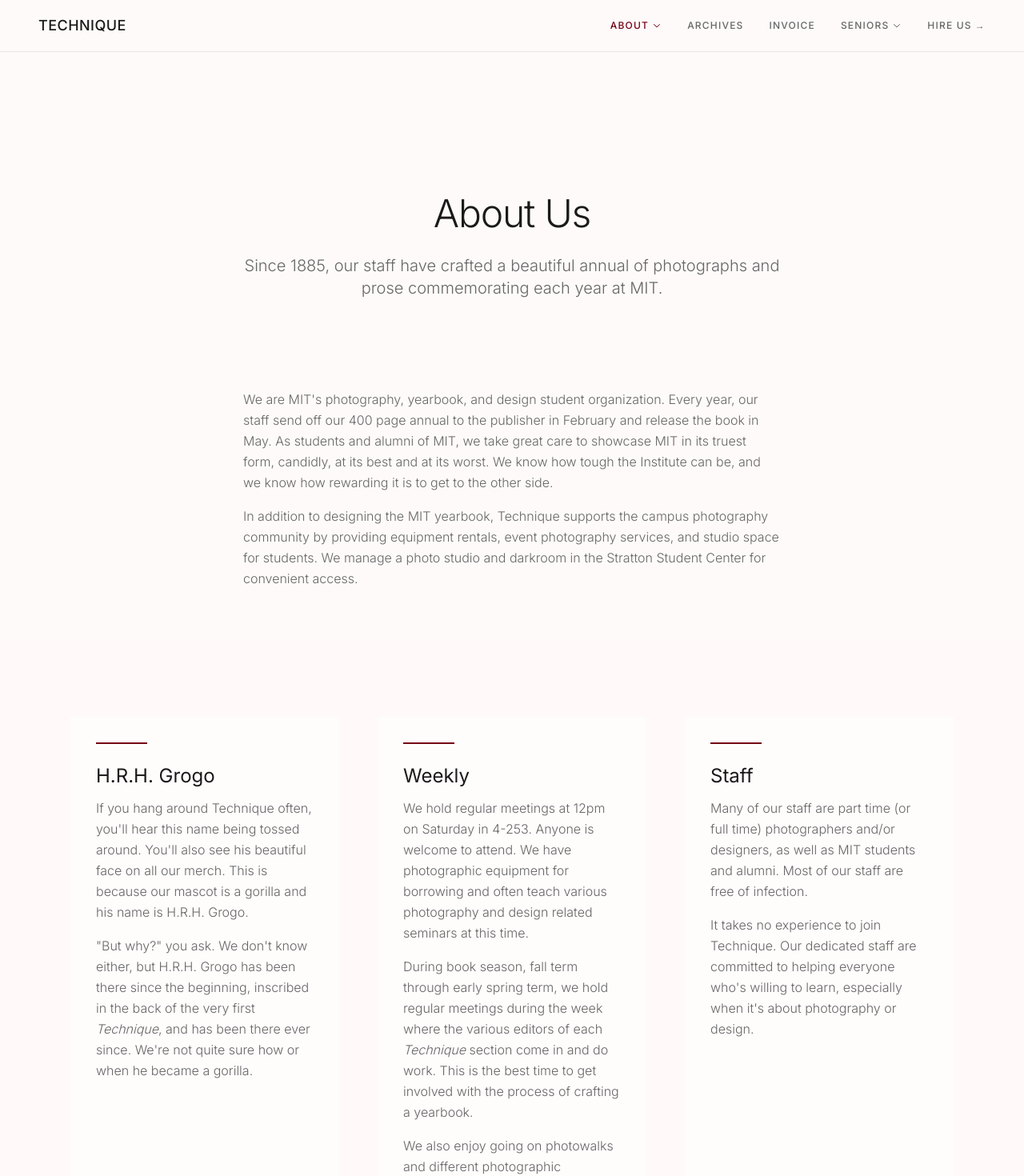
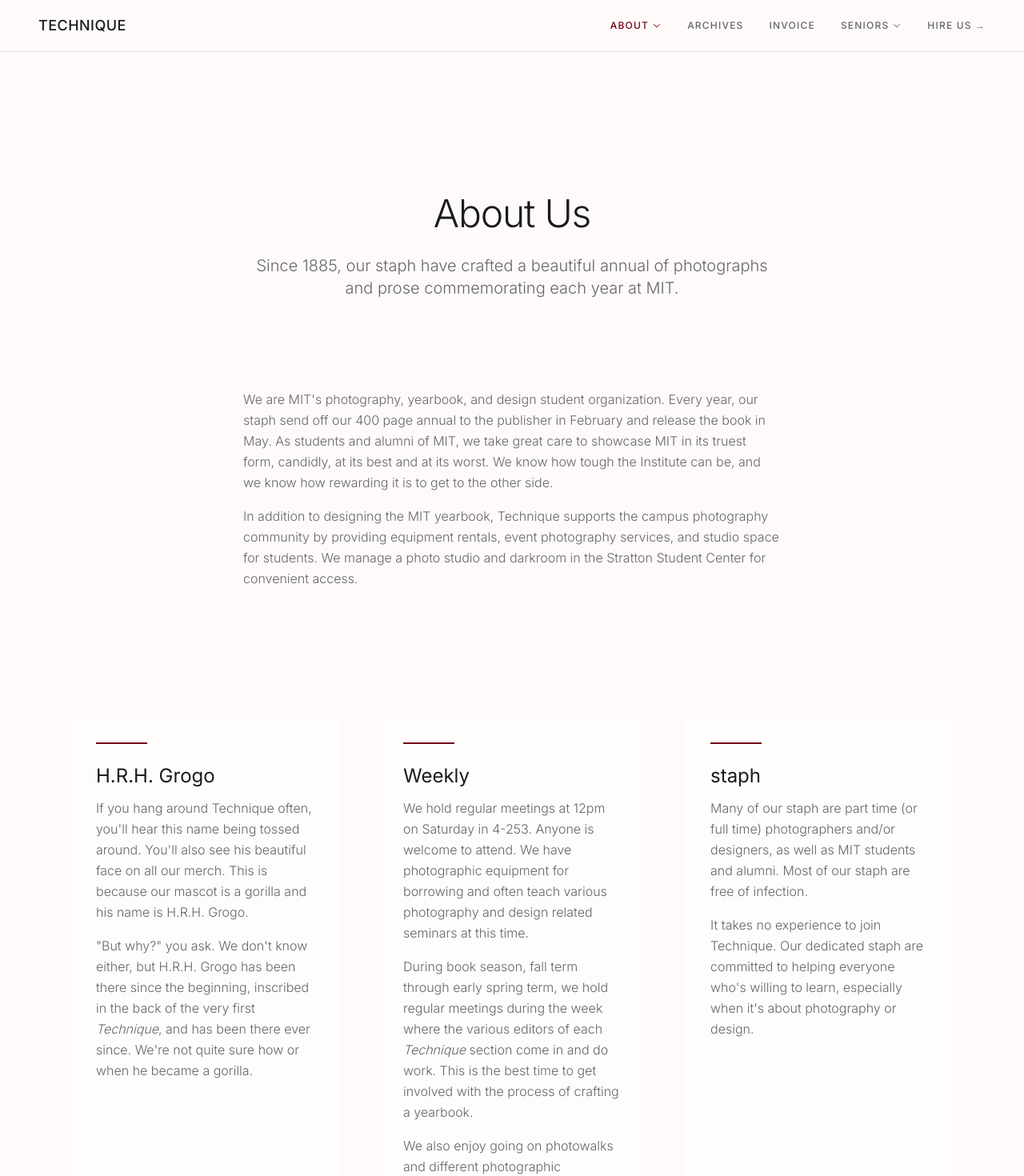
Before and after one commit to MIT-Technique/Technique-Website, a Next.js app: page /about in a window 1280 px wide. Shown: the top 1470 px of the page at 80% size. Built offline with nearby package versions, Linux system fonts and the light colour scheme.

Commit message:
Spelling

```diff
--- a/src/app/about/page.jsx
+++ b/src/app/about/page.jsx
@@ -10,7 +10,7 @@ function AboutPage() {
         <section className="section-tight container-text text-center">
           <h1 className="mb-6">About Us</h1>
           <p className="text-lg lg:text-xl text-text-secondary font-light leading-relaxed">
-            Since 1885, our staff have crafted a beautiful annual of photographs
+            Since 1885, our staph have crafted a beautiful annual of photographs
             and prose commemorating each year at MIT.
           </p>
         </section>
@@ -19,7 +19,7 @@ function AboutPage() {
         <section className="section-tight container-text">
           <p>
             We are MIT&apos;s photography, yearbook, and design student
-            organization. Every year, our staff send off our 400 page annual to
+            organization. Every year, our staph send off our 400 page annual to
             the publisher in February and release the book in May. As students
             and alumni of MIT, we take great care to showcase MIT in its truest
             form, candidly, at its best and at its worst. We know how tough the
@@ -81,17 +81,17 @@ function AboutPage() {
                 </p>
               </div>
 
-              {/* Staff Card */}
+              {/* staph Card */}
               <div className="card">
                 <div className="divider-accent mb-6" />
-                <h3>Staff</h3>
+                <h3>staph</h3>
                 <p>
-                  Many of our staff are part time (or full time) photographers
+                  Many of our staph are part time (or full time) photographers
                   and/or designers, as well as MIT students and alumni. Most of
-                  our staff are free of infection.
+                  our staph are free of infection.
                 </p>
                 <p>
-                  It takes no experience to join Technique. Our dedicated staff
+                  It takes no experience to join Technique. Our dedicated staph
                   are committed to helping everyone who&apos;s willing to learn,
                   especially when it&apos;s about photography or design.
                 </p>
--- a/src/app/hire/page.jsx
+++ b/src/app/hire/page.jsx
@@ -59,7 +59,7 @@ function HirePage() {
           <p className="mb-8">
             We offer event photography services for all organizations and groups
             affiliated with MIT. Technique matches you with one of our trained
-            staff photographers to capture every moment during your event.
+            staph photographers to capture every moment during your event.
           </p>
           <a
             href="mailto:technique@mit.edu?subject=Event%20Photography%20Quote"
```
